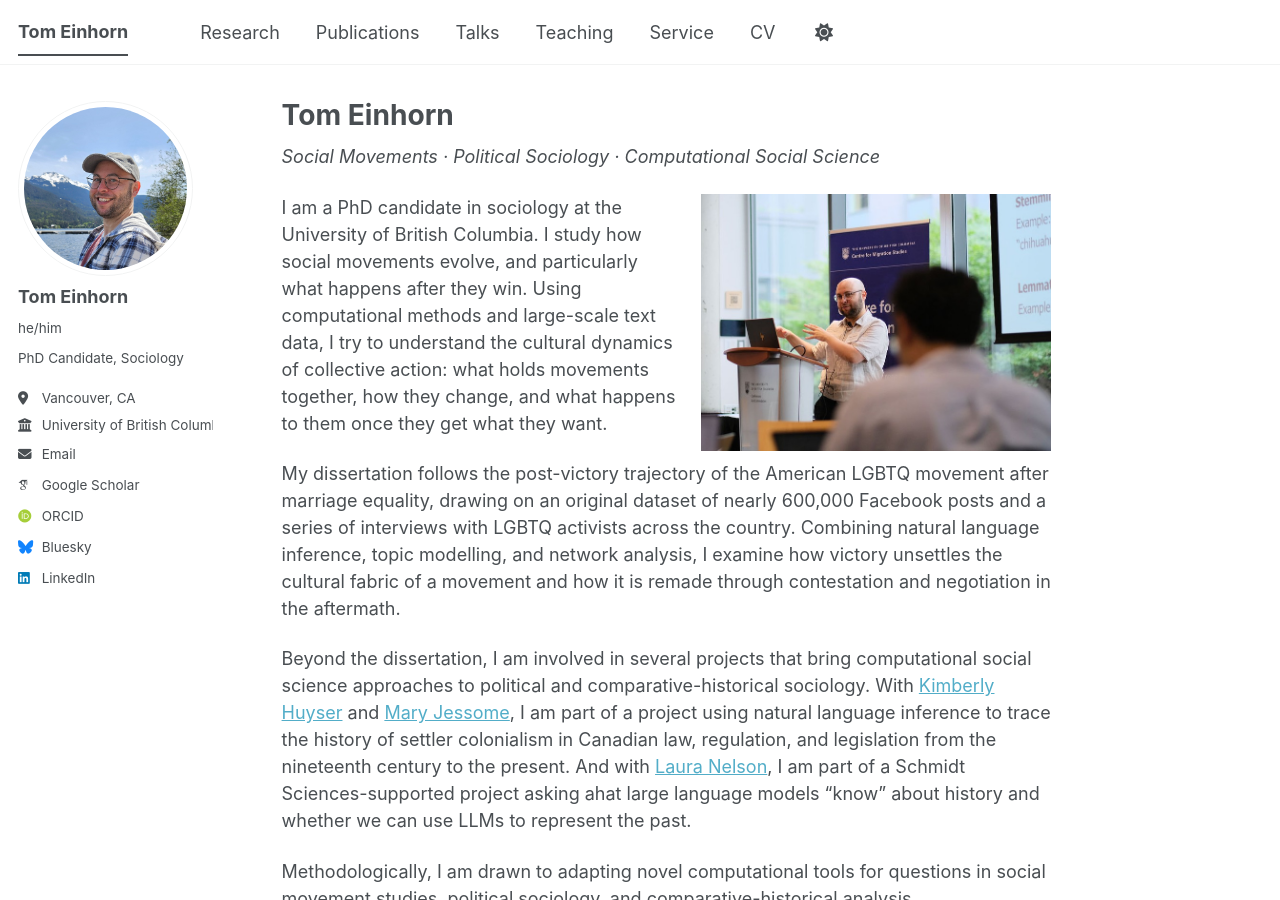
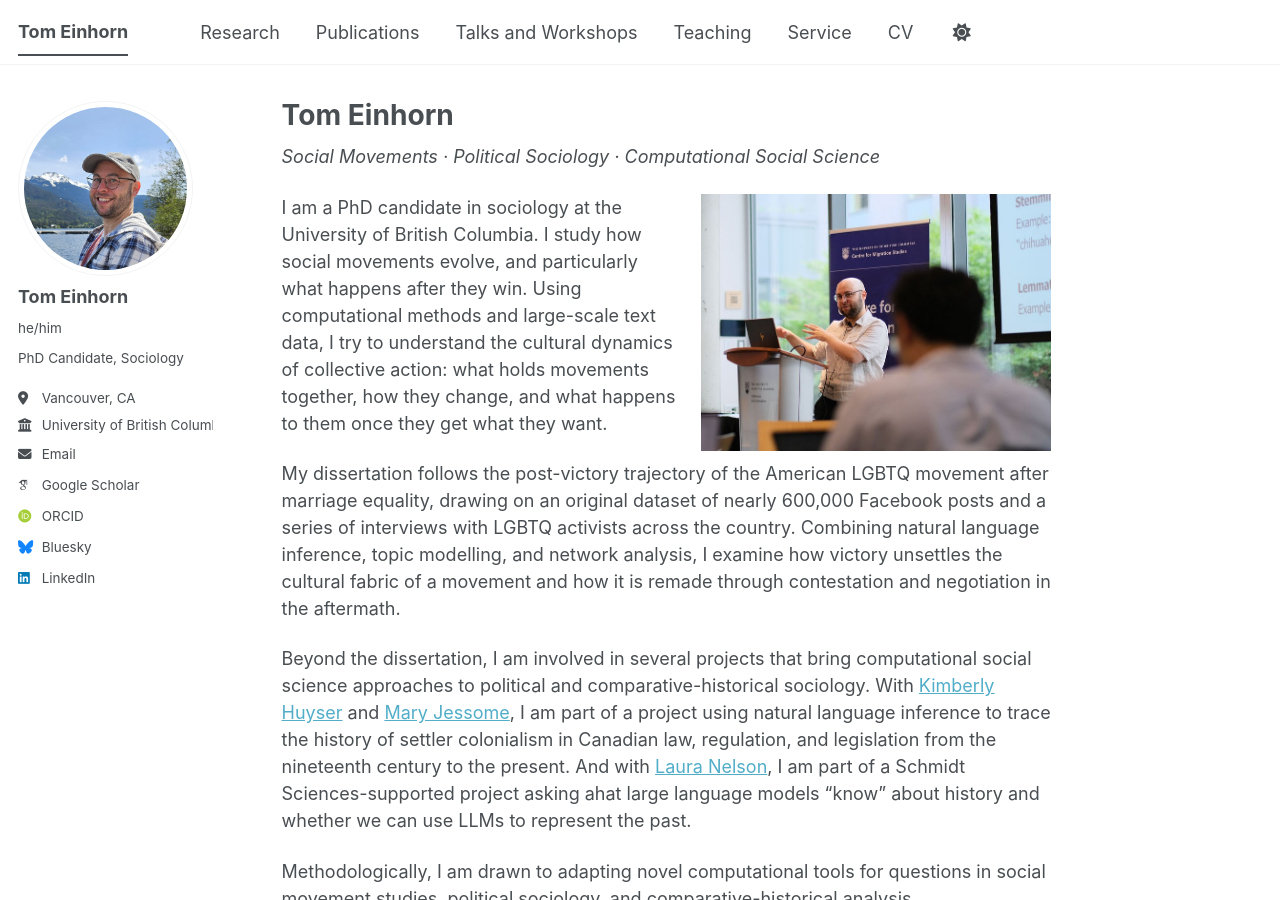
Before and after one commit to TomEinhorn/tomeinhorn.github.io, a Jekyll site: the page built from _pages/about.md, in a window 1280 px wide and 900 px high. Built offline with Jekyll 4.4.1, drawn with Linux system fonts in a browser that asks for light colours; some web fonts are replaced; a script bundle is joined from its source files by our own code; library files that are not in the unit come from our copies.

Commit message:
Update navigation.yml

```diff
--- a/_data/navigation.yml
+++ b/_data/navigation.yml
@@ -14,7 +14,7 @@ main:
   - title: "Publications"
     url: /publications/
 
-  - title: "Talks"
+  - title: "Talks and Workshops"
     url: /talks/
 
   - title: "Teaching"
```
